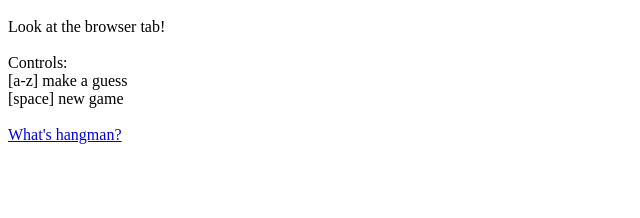
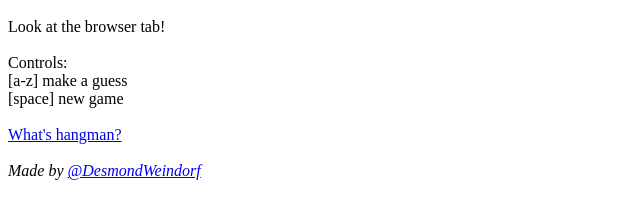
Before and after one commit to desmondw/tab-hangman, a plain HTML site: page index.html in a window 1280 px wide. Shown: the part 48-266 px from the top of the page, without its empty margins (0-640 px from the left). Drawn offline with Linux system fonts and the light colour scheme.

Commit message:
added accreditation

```diff
--- a/index.html
+++ b/index.html
@@ -11,6 +11,8 @@
     <div>[space] new game</div>
     <br>
     <div><a href="https://en.wikipedia.org/wiki/Hangman_(game)">What's hangman?</a></div>
+    <br>
+    <div><i>Made by <a href="https://twitter.com/DesmondWeindorf">@DesmondWeindorf</a></i></div>
   </body>
   <script src="hangman.js"></script>
 </html>
```
